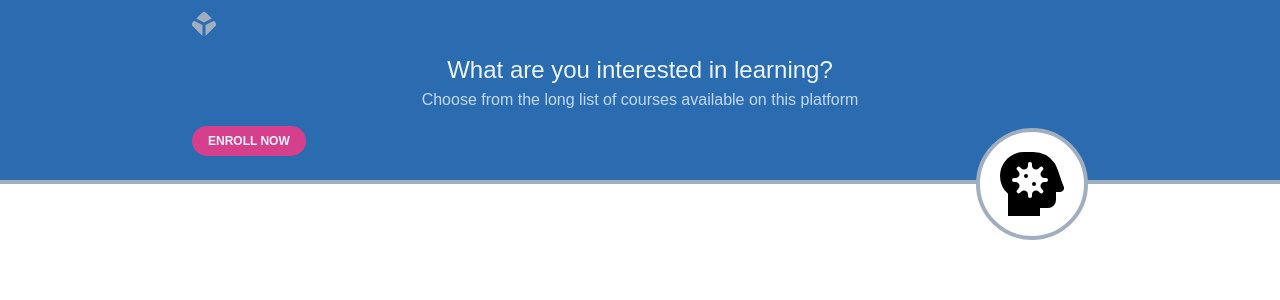
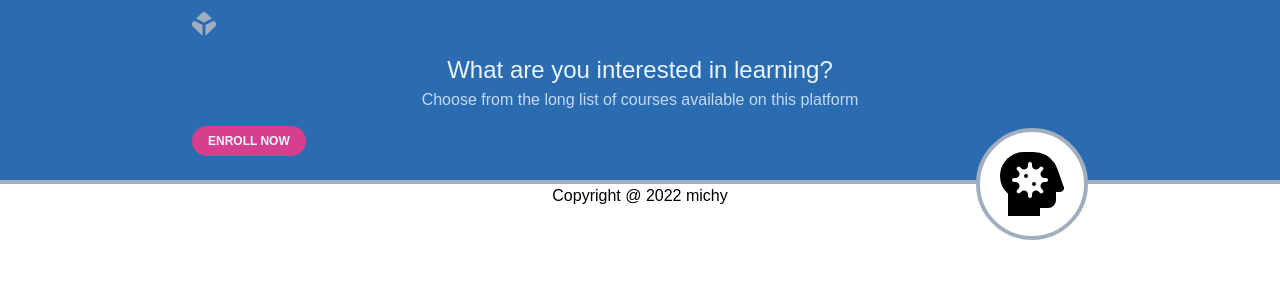
Before and after one commit to michhub-dev/Info_site, a React (Create React App) app: page / in a window 1280 px wide. Shown: the top 300 px of the page. Built offline with nearby package versions, Linux system fonts and the light colour scheme.

Commit message:
Update 3 files. Updated styling

```diff
--- a/src/App.js
+++ b/src/App.js
@@ -1,10 +1,12 @@
 import "./styles.css";
 import Header from "./components/Header";
+import Footer from './components/Footer'
 
 export default function App() {
   return (
     <div className="App">
       <Header />
+      <Footer />
     </div>
   );
 }
--- a/src/components/Footer.js
+++ b/src/components/Footer.js
@@ -0,0 +1,13 @@
+import React from 'react'
+
+export default function Footer(){
+    return (
+        <>
+        <div>
+            <footer>
+                Copyright @ 2022 michy
+            </footer>
+        </div>
+        </>
+    )
+}
--- a/src/components/Header.js
+++ b/src/components/Header.js
@@ -16,7 +16,7 @@ export default function Header() {
             >
               <path d="m19.828 6.612-5.52-5.535a3.135 3.135 0 0 0-4.5 0L4.273 6.612l7.755 3.87zm2.118 2.235 1.095 1.095a3.12 3.12 0 0 1 0 4.5L14.22 23.35a2.685 2.685 0 0 1-.72.525V13.077zm-19.893 0L.958 9.942a3.12 3.12 0 0 0 0 4.5L9.78 23.35c.21.214.453.392.72.525V13.077z" />
             </svg>
-            <button type="button" className="text-gray-500 sm:hidden">
+            <button type="button" className="text-gray-500 hover:text-gray-400 sm:hidden">
               <svg
                 class="fill-current"
                 width="50px"
```
